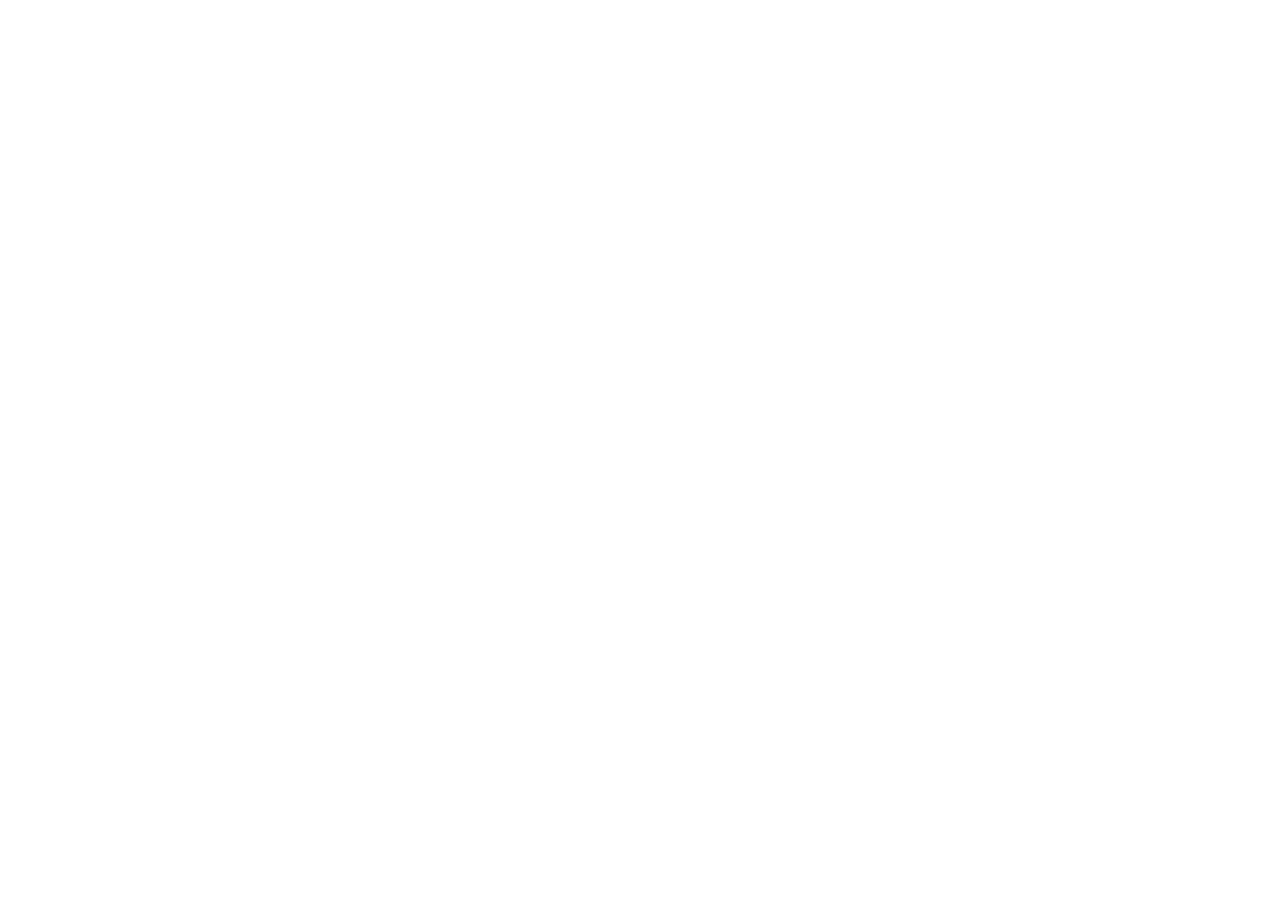
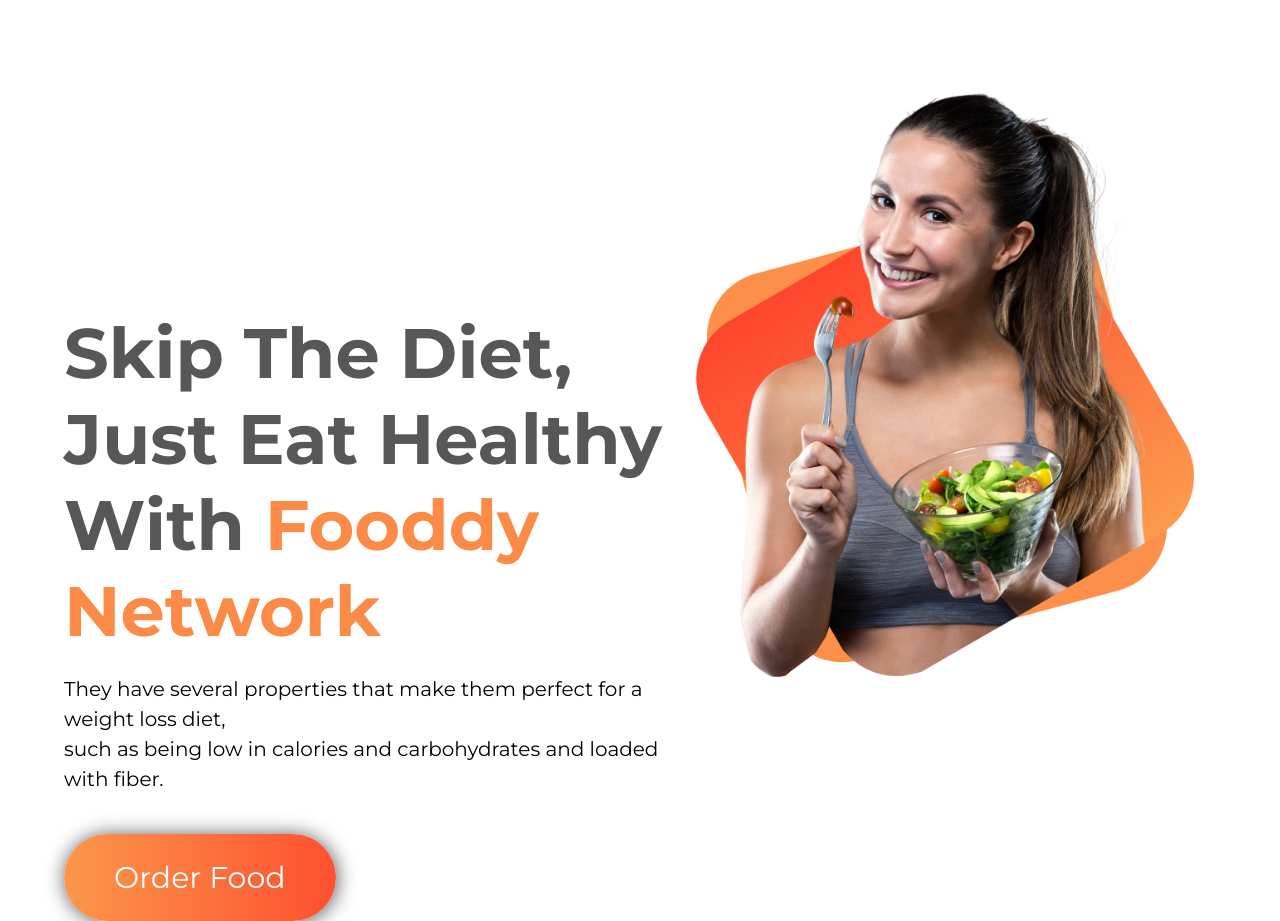
Before and after one commit to momin-khan1/fooddy-network, a plain HTML site: page index.html in a window 1280 px wide. Before the commit the page ends 800 px from the top, so only its background shows below. Drawn offline with Linux system fonts and the light colour scheme.

Commit message:
banner part end

```diff
--- a/css/style.css
+++ b/css/style.css
@@ -0,0 +1,49 @@
+/*---------- Font Family ----------*/
+*{
+    font-family: 'Montserrat', sans-serif;
+    margin: 0;
+    padding: 0;
+}
+/*---------- Top Banner Part Start ----------*/
+.top-banner{
+    display: flex;
+    margin-top: 80px;
+    margin-left: 5%;
+}
+
+.half-width {
+    width: 50%;
+}
+
+.half-width h1{
+    margin-top: 230px;
+    margin-bottom: 20px;
+    font-size: 70px;
+    color: #575757;
+
+}
+.half-width span{
+    color: #FB8B47;
+}
+
+.half-width p{
+    font-size: 20px;
+    line-height: 30px;
+    margin-bottom: 65px;;
+}
+
+.btn {
+    text-decoration: none;
+    background-image: linear-gradient(90deg, #FB974B , #FD5030);
+    padding: 25px 50px;
+    color: #fff;
+    border-radius: 50px;
+    font-size: 30px;;
+    box-shadow: 1px 1px 20px #575757;
+}
+
+.half-width img {
+    width: 90%;
+}
+
+/*---------- Top Banner Part End ----------*/
--- a/index.html
+++ b/index.html
@@ -4,9 +4,26 @@
     <meta charset="UTF-8">
     <meta http-equiv="X-UA-Compatible" content="IE=edge">
     <meta name="viewport" content="width=device-width, initial-scale=1.0">
+    <!--********** Google Fonts **********-->
+    <link rel="preconnect" href="https://fonts.googleapis.com">
+    <link rel="preconnect" href="https://fonts.gstatic.com" crossorigin>
+    <link href="https://fonts.googleapis.com/css2?family=Montserrat:wght@400;700&display=swap" rel="stylesheet">
+    <!--********** Css Link **********-->
+    <link rel="stylesheet" href="css/style.css">
     <title>Fooddy Network</title>
 </head>
 <body>
-
+    <!--********** Top Banner Part Start **********-->
+    <section class="top-banner">
+            <div class="half-width">
+                <h1>Skip The Diet, <br> Just Eat Healthy <br> With <span>Fooddy Network</span></h1>
+                <p>They have several properties that make them perfect for a weight loss diet, <br> such as being low in calories and carbohydrates and loaded with fiber.</p>
+                <a class="btn" href="https://www.behance.net/mominkhan" target="_blank">Order Food</a>
+            </div>
+            <div class="half-width">
+                <img src="images/foodtest.png" alt="Image">
+            </div>
+    </section>
+    <!--********** Top Banner Part End **********-->
 </body>
 </html>
```
